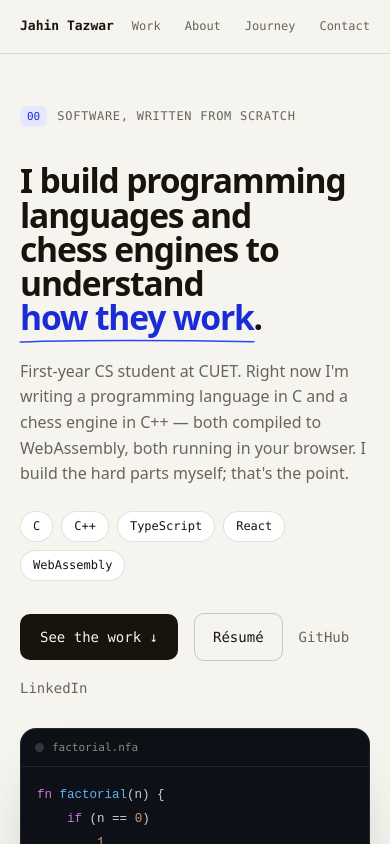
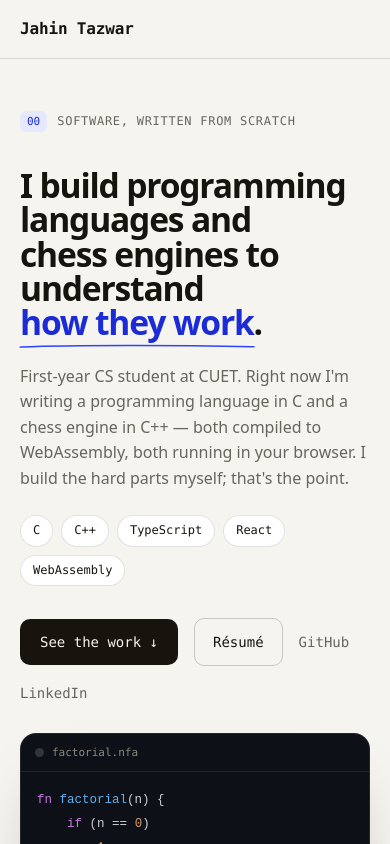
Before and after one commit to Jahin-Tazwar/portfolio, a React (Vite) app: page / in a window 390 px wide. Shown: the top 844 px of the page. Built offline with nearby package versions, Linux system fonts and the light colour scheme.

Commit message:
nav: larger, taller bar + wider layout; responsive collapse on phones
Bigger logo/links and more height; --maxw 1080->1140. On <=560px the nav
links hide (they clip otherwise) leaving the name; body overflow-x hidden
as a safety net. Verified 320/375/768/1280 with no horizontal overflow.

```diff
--- a/src/components/Nav.module.css
+++ b/src/components/Nav.module.css
@@ -4,8 +4,17 @@
   backdrop-filter: blur(8px);
   border-bottom: 1px solid var(--border);
 }
-.inner { display: flex; justify-content: space-between; align-items: center; padding-top: var(--s-4); padding-bottom: var(--s-4); }
-.logo { font-weight: 600; text-decoration: none; font-size: 13px; }
-.links { display: flex; gap: var(--s-5); font-size: 12px; }
+.inner { display: flex; justify-content: space-between; align-items: center; padding-top: var(--s-5); padding-bottom: var(--s-5); }
+.logo { font-weight: 600; text-decoration: none; font-size: 16px; letter-spacing: -0.01em; white-space: nowrap; }
+.links { display: flex; gap: 28px; font-size: 14px; }
 .links a { color: var(--muted); text-decoration: none; }
 .links a:hover { color: var(--text); }
+
+/* keep the bar from overflowing on small phones */
+@media (max-width: 640px) {
+  .inner { padding-top: var(--s-4); padding-bottom: var(--s-4); }
+  .links { gap: 18px; font-size: 13px; }
+}
+@media (max-width: 560px) {
+  .links { display: none; }
+}
--- a/src/styles/global.css
+++ b/src/styles/global.css
@@ -9,6 +9,7 @@ body {
   line-height: 1.6;
   -webkit-font-smoothing: antialiased;
   text-rendering: optimizeLegibility;
+  overflow-x: hidden;
 }
 
 a { color: inherit; text-decoration: none; }
--- a/src/styles/tokens.css
+++ b/src/styles/tokens.css
@@ -40,7 +40,7 @@
   --fs-h3: clamp(1.05rem, 1.8vw, 1.3rem);
 
   /* --- space / shape --- */
-  --maxw: 1080px;
+  --maxw: 1140px;
   --s-1: 4px; --s-2: 8px; --s-3: 12px; --s-4: 16px;
   --s-5: 24px; --s-6: 32px; --s-7: 48px; --s-8: 72px; --s-9: 112px;
   --radius: 10px; --radius-lg: 16px; --radius-xl: 22px;
```
